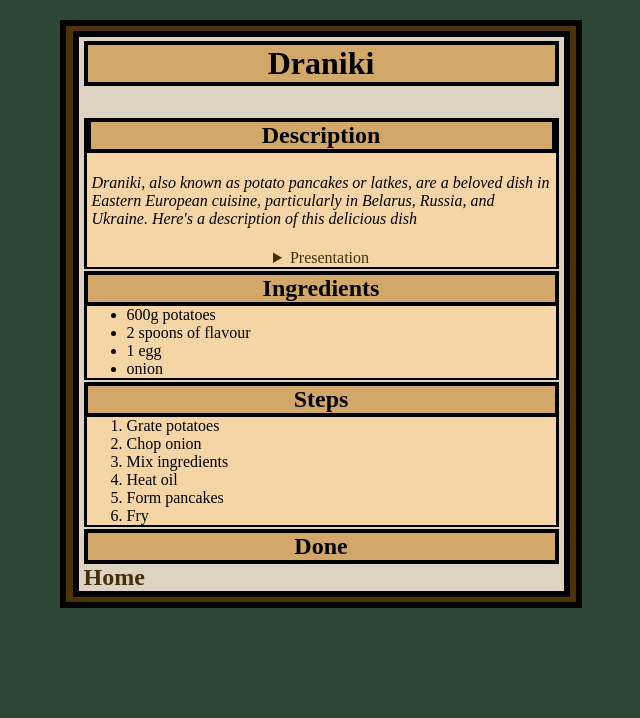
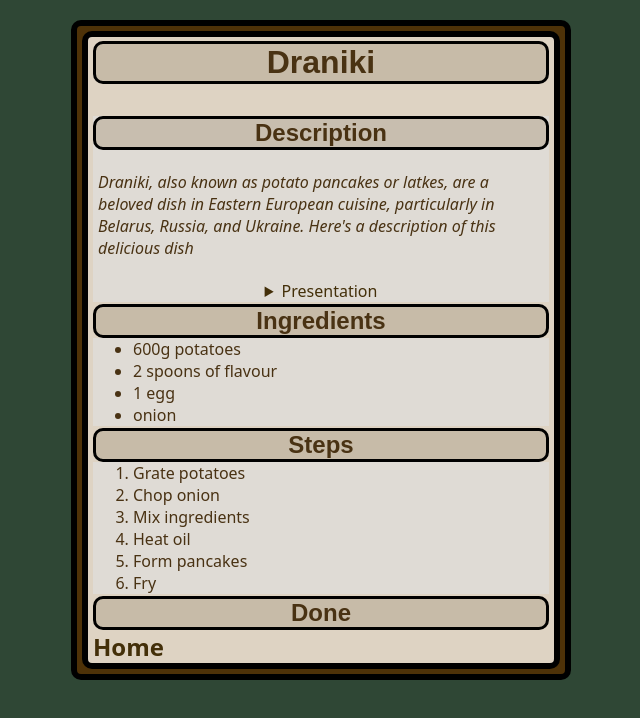
Before and after one commit to Leschechka/odin-recipes, a plain HTML site: page recipes/draniki.html in a window 1280 px wide. Shown: the whole page, without its empty margins (319-959 px from the left). Drawn offline with Linux system fonts and the light colour scheme.

Commit message:
Updating recipe pages styling according to the main page style

```diff
--- a/recipes/draniki.html
+++ b/recipes/draniki.html
@@ -17,7 +17,6 @@
 						Belarus, Russia, and Ukraine. Here's a description of this delicious dish</p>
 						<details>
 							<summary>Presentation</summary>
-							<hr>
 							<img src="./images/draniki.jpg" alt="a photo of draniki">
 						</details>
 				</div>
--- a/recipes/styles.css
+++ b/recipes/styles.css
@@ -1,10 +1,16 @@
 body {
   background-color: rgb(47, 71, 53);
+  font-family: system-ui;
+  color: rgb(73, 50, 19)
 }
 
+* {
+  box-sizing: border-box;
+}
 #frame {
   background-color: rgb(78, 50, 8);
   border: black solid 6px;
+  border-radius: 10px;
   margin: 20px auto;
   max-width: 500px;
   padding: 5px;
@@ -12,9 +18,9 @@ body {
 
 #container {
   background-color: rgb(222, 211, 195);
-  width: 95%;
   margin: 0 auto;
   border: solid black 6px;
+  border-radius: 10px;
   padding: 0 5px;
 }
 
@@ -23,10 +29,7 @@ body {
 }
 
 .content {
-  background-color: rgb(245, 212, 166);
-  border-left: solid black 3px;
-  border-right: solid black 3px;
-  border-bottom: 2px solid;
+  background-color: rgb(223, 219, 213);
   overflow: hidden;
 }
 
@@ -50,15 +53,18 @@ hr,
 h2 {
   margin: 0;
 }
+
 details {
   text-align: center;
 }
 
 h1,
 h2 {
-  background-color: rgb(209, 168, 106);
-  border: solid 4px black;
+  background-color: rgba(187, 174, 154, 0.626);
+  border: solid 3px black;
   text-align: center;
+  border-radius: 10px;
+  font-family: sans-serif;
 }
 
 h1 {
--- a/styles.css
+++ b/styles.css
@@ -24,8 +24,9 @@ h1 {
 	overflow-x: hidden;
 	font-family: sans-serif;
 	margin-bottom: 50px;
-	padding-bottom: 0.4em;
+	padding: 0.4em 0;
 	border-bottom: 8px double rgb(73, 50, 19);
+	background-color: rgb(201, 188, 171);
 	border-radius: 40px;
 	margin-top: 10px;
 
```
Also changed, not shown: recipes/carbonara.html (+0 -1 lines), recipes/pancakes.html (+0 -1 lines).
